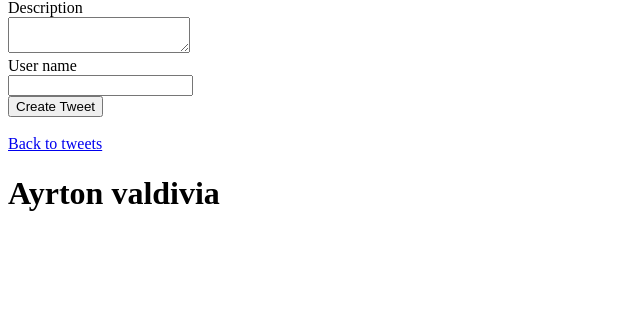
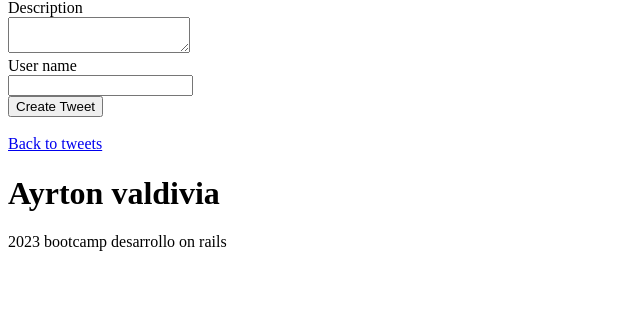
Before and after one commit to Tikeyrawwr/pruebatwitter, a Rails app: page /tweets/new in a window 1280 px wide. Shown: the part 139-474 px from the top of the page, without its empty margins (0-640 px from the left). Run offline with Rails 7, Linux system fonts and the light colour scheme; some libraries are stand-ins or nearby versions.

Commit message:
nuevo textos

```diff
--- a/app/views/layouts/application.html.erb
+++ b/app/views/layouts/application.html.erb
@@ -20,4 +20,5 @@
   </body>
 
   <h1> Ayrton valdivia </h1>
+  <p>2023 bootcamp desarrollo on rails </p>
 </html>
```
